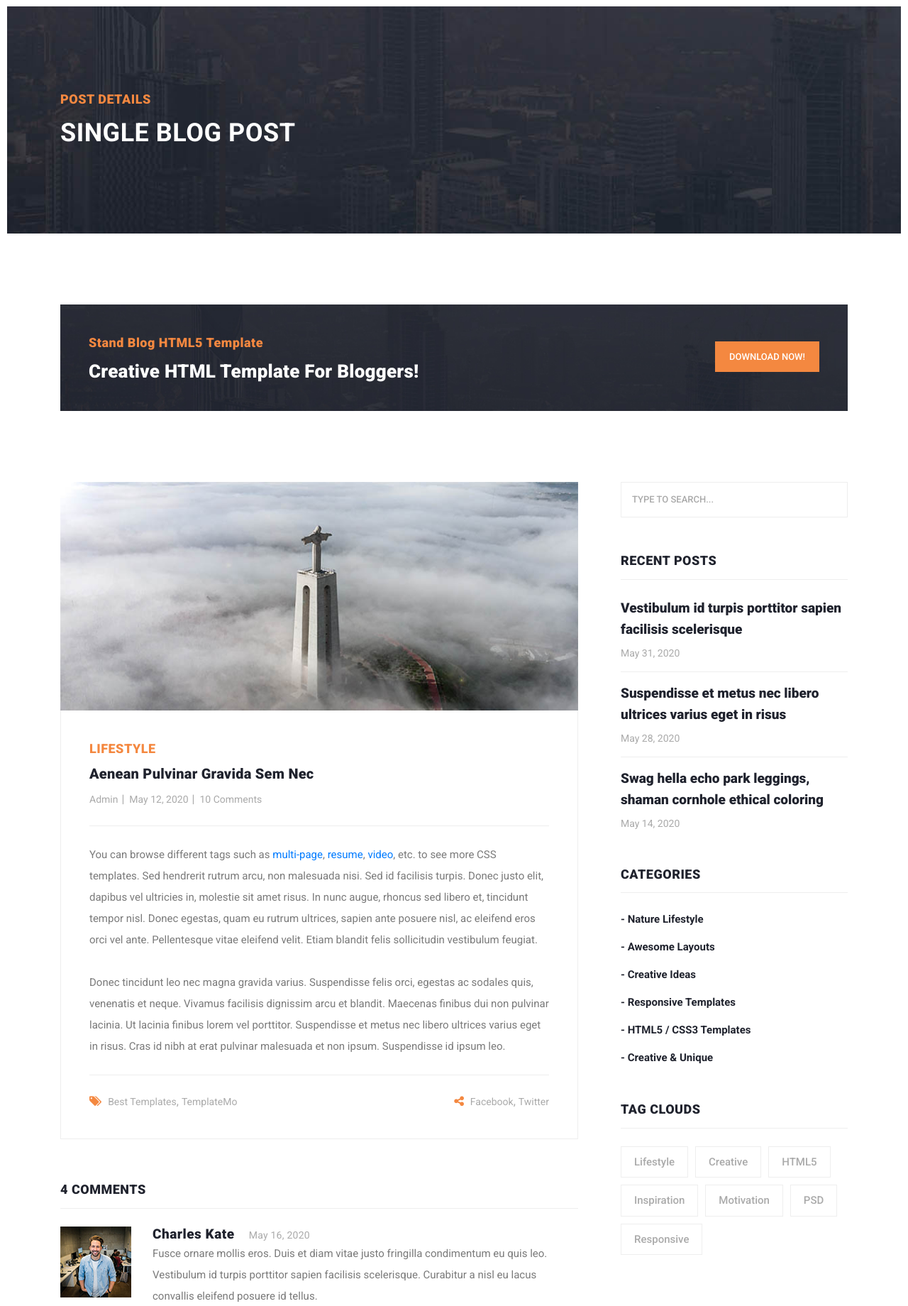
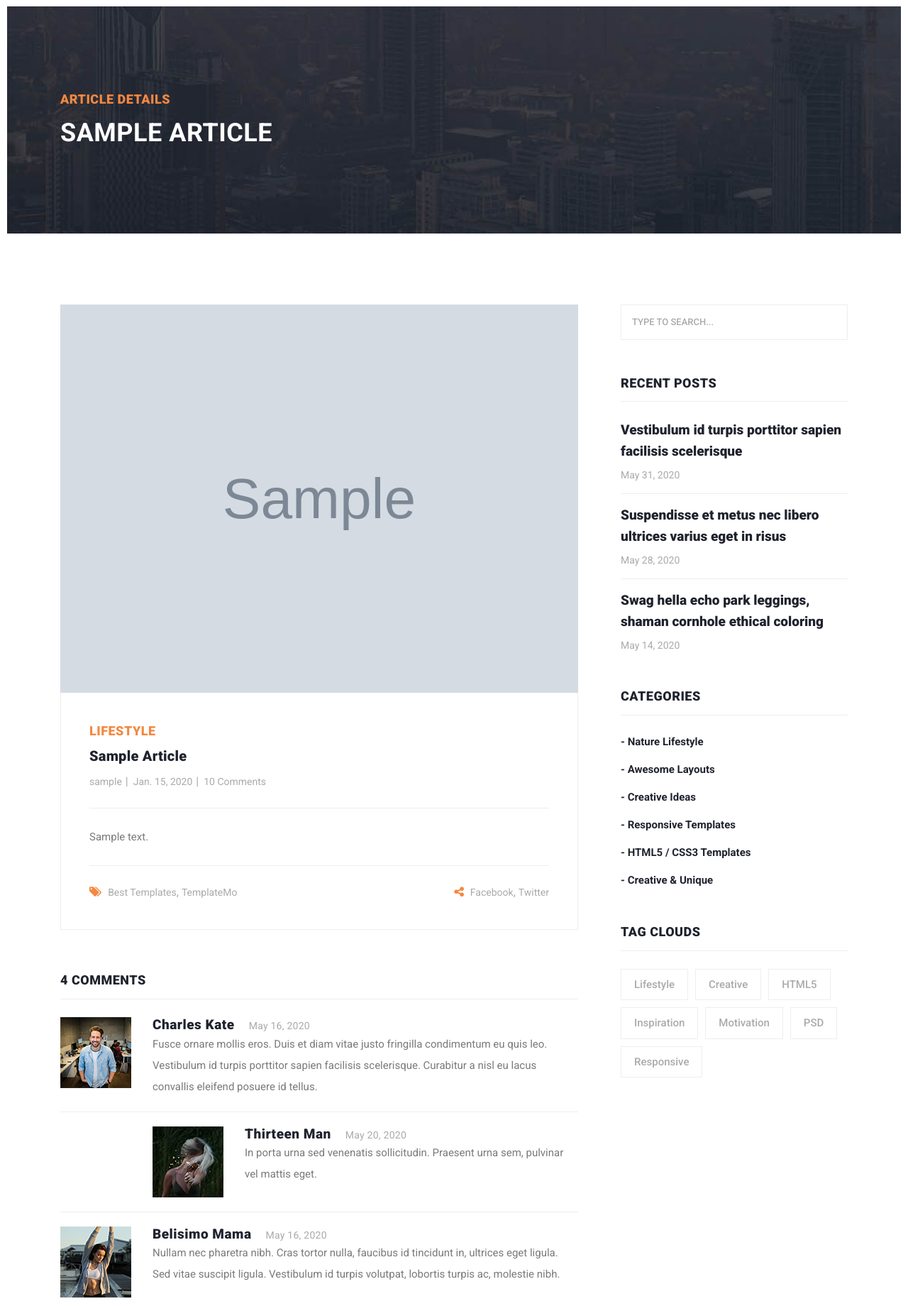
Before and after one commit to PsychoProg/standblog, a Django app: template blog/templates/blog/post-details.html in a window 1280 px wide. Shown: the part 101-1941 px from the top of the page at 71% size. Run offline with Django 4.2, Linux system fonts and the light colour scheme; the template is opened without the code that fills it: values that come from a table or form of the project are taken from there, others are empty; tables that the repository leaves empty hold one stand-in row (values such as "Sample post"); grey boxes marked "Sample" are stand-in pictures; some libraries are stand-ins or nearby versions.

Commit message:
post details

```diff
--- a/blog/models.py
+++ b/blog/models.py
@@ -39,7 +39,7 @@ class Article(models.Model):
     # set articles on home app template
 
     def __str__(self):
-        return f"title: {self.title}"
+        return f"title: {self.title}, id: {self.id}"
 
     class Meta:
         verbose_name = "Article"
--- a/blog/templates/blog/post-details.html
+++ b/blog/templates/blog/post-details.html
@@ -8,7 +8,8 @@
     <meta name="viewport" content="width=device-width, initial-scale=1, shrink-to-fit=no">
     <meta name="description" content="">
     <meta name="author" content="">
-    <link href="https://fonts.googleapis.com/css?family=Roboto:100,100i,300,300i,400,400i,500,500i,700,700i,900,900i&display=swap" rel="stylesheet">
+    <link href="https://fonts.googleapis.com/css?family=Roboto:100,100i,300,300i,400,400i,500,500i,700,700i,900,900i&display=swap"
+          rel="stylesheet">
 
     <title>Stand Blog - Post Details</title>
 
@@ -46,7 +47,8 @@ https://templatemo.com/tm-551-stand-blog
     <nav class="navbar navbar-expand-lg">
         <div class="container">
             <a class="navbar-brand" href="{% url 'home:home_url' %}"><h2>Stand Blog<em>.</em></h2></a>
-          <button class="navbar-toggler" type="button" data-toggle="collapse" data-target="#navbarResponsive" aria-controls="navbarResponsive" aria-expanded="false" aria-label="Toggle navigation">
+            <button class="navbar-toggler" type="button" data-toggle="collapse" data-target="#navbarResponsive"
+                    aria-controls="navbarResponsive" aria-expanded="false" aria-label="Toggle navigation">
                 <span class="navbar-toggler-icon"></span>
             </button>
             <div class="collapse navbar-collapse" id="navbarResponsive">
@@ -82,8 +84,8 @@ https://templatemo.com/tm-551-stand-blog
             <div class="row">
                 <div class="col-lg-12">
                     <div class="text-content">
-                <h4>Post Details</h4>
-                <h2>Single blog post</h2>
+                        <h4>Article Details</h4>
+                        <h2>{{ article.title }}</h2>
                     </div>
                 </div>
             </div>
@@ -92,29 +94,6 @@ https://templatemo.com/tm-551-stand-blog
 </div>
 
 <!-- Banner Ends Here -->
-
-    <section class="call-to-action">
-      <div class="container">
-        <div class="row">
-          <div class="col-lg-12">
-            <div class="main-content">
-              <div class="row">
-                <div class="col-lg-8">
-                  <span>Stand Blog HTML5 Template</span>
-                  <h4>Creative HTML Template For Bloggers!</h4>
-                </div>
-                <div class="col-lg-4">
-                  <div class="main-button">
-                    <a rel="nofollow" href="https://templatemo.com/tm-551-stand-blog" target="_parent">Download Now!</a>
-                  </div>
-                </div>
-              </div>
-            </div>
-          </div>
-        </div>
-      </div>
-    </section>
-
 
 <section class="blog-posts grid-system">
     <div class="container">
@@ -125,18 +104,17 @@ https://templatemo.com/tm-551-stand-blog
                         <div class="col-lg-12">
                             <div class="blog-post">
                                 <div class="blog-thumb">
-                      <img src="{% static 'images/blog-post-02.jpg' %}" alt="">
+                                    <img src="{{ article.image.url }}" alt="">
                                 </div>
                                 <div class="down-content">
                                     <span>Lifestyle</span>
-                      <a href="post-details.html"><h4>Aenean pulvinar gravida sem nec</h4></a>
+                                    <a href="post-details.html"><h4>{{ article.title }}</h4></a>
                                     <ul class="post-info">
-                        <li><a href="#">Admin</a></li>
-                        <li><a href="#">May 12, 2020</a></li>
+                                        <li><a href="#">{{ article.author }}</a></li>
+                                        <li><a href="#">{{ article.created }}</a></li>
                                         <li><a href="#">10 Comments</a></li>
                                     </ul>
-                      <p>You can browse different tags such as <a rel="nofollow" href="https://templatemo.com/tag/multi-page" target="_parent">multi-page</a>, <a rel="nofollow" href="https://templatemo.com/tag/resume" target="_parent">resume</a>, <a rel="nofollow" href="https://templatemo.com/tag/video" target="_parent">video</a>, etc. to see more CSS templates. Sed hendrerit rutrum arcu, non malesuada nisi. Sed id facilisis turpis. Donec justo elit, dapibus vel ultricies in, molestie sit amet risus. In nunc augue, rhoncus sed libero et, tincidunt tempor nisl. Donec egestas, quam eu rutrum ultrices, sapien ante posuere nisl, ac eleifend eros orci vel ante. Pellentesque vitae eleifend velit. Etiam blandit felis sollicitudin vestibulum feugiat.
-                      <br><br>Donec tincidunt leo nec magna gravida varius. Suspendisse felis orci, egestas ac sodales quis, venenatis et neque. Vivamus facilisis dignissim arcu et blandit. Maecenas finibus dui non pulvinar lacinia. Ut lacinia finibus lorem vel porttitor. Suspendisse et metus nec libero ultrices varius eget in risus. Cras id nibh at erat pulvinar malesuada et non ipsum. Suspendisse id ipsum leo.</p>
+                                    <p>{{ article.body }}</p>
                                     <div class="post-options">
                                         <div class="row">
                                             <div class="col-6">
@@ -171,7 +149,10 @@ https://templatemo.com/tm-551-stand-blog
                                             </div>
                                             <div class="right-content">
                                                 <h4>Charles Kate<span>May 16, 2020</span></h4>
-                            <p>Fusce ornare mollis eros. Duis et diam vitae justo fringilla condimentum eu quis leo. Vestibulum id turpis porttitor sapien facilisis scelerisque. Curabitur a nisl eu lacus convallis eleifend posuere id tellus.</p>
+                                                <p>Fusce ornare mollis eros. Duis et diam vitae justo fringilla
+                                                    condimentum eu quis leo. Vestibulum id turpis porttitor sapien
+                                                    facilisis scelerisque. Curabitur a nisl eu lacus convallis eleifend
+                                                    posuere id tellus.</p>
                                             </div>
                                         </li>
                                         <li class="replied">
@@ -180,7 +161,8 @@ https://templatemo.com/tm-551-stand-blog
                                             </div>
                                             <div class="right-content">
                                                 <h4>Thirteen Man<span>May 20, 2020</span></h4>
-                            <p>In porta urna sed venenatis sollicitudin. Praesent urna sem, pulvinar vel mattis eget.</p>
+                                                <p>In porta urna sed venenatis sollicitudin. Praesent urna sem, pulvinar
+                                                    vel mattis eget.</p>
                                             </div>
                                         </li>
                                         <li>
@@ -189,7 +171,9 @@ https://templatemo.com/tm-551-stand-blog
                                             </div>
                                             <div class="right-content">
                                                 <h4>Belisimo Mama<span>May 16, 2020</span></h4>
-                            <p>Nullam nec pharetra nibh. Cras tortor nulla, faucibus id tincidunt in, ultrices eget ligula. Sed vitae suscipit ligula. Vestibulum id turpis volutpat, lobortis turpis ac, molestie nibh.</p>
+                                                <p>Nullam nec pharetra nibh. Cras tortor nulla, faucibus id tincidunt
+                                                    in, ultrices eget ligula. Sed vitae suscipit ligula. Vestibulum id
+                                                    turpis volutpat, lobortis turpis ac, molestie nibh.</p>
                                             </div>
                                         </li>
                                         <li class="replied">
@@ -198,7 +182,9 @@ https://templatemo.com/tm-551-stand-blog
                                             </div>
                                             <div class="right-content">
                                                 <h4>Thirteen Man<span>May 22, 2020</span></h4>
-                            <p>Mauris sit amet justo vulputate, cursus massa congue, vestibulum odio. Aenean elit nunc, gravida in erat sit amet, feugiat viverra leo.</p>
+                                                <p>Mauris sit amet justo vulputate, cursus massa congue, vestibulum
+                                                    odio. Aenean elit nunc, gravida in erat sit amet, feugiat viverra
+                                                    leo.</p>
                                             </div>
                                         </li>
                                     </ul>
@@ -215,27 +201,32 @@ https://templatemo.com/tm-551-stand-blog
                                         <div class="row">
                                             <div class="col-md-6 col-sm-12">
                                                 <fieldset>
-                              <input name="name" type="text" id="name" placeholder="Your name" required="">
+                                                    <input name="name" type="text" id="name" placeholder="Your name"
+                                                           required="">
                                                 </fieldset>
                                             </div>
                                             <div class="col-md-6 col-sm-12">
                                                 <fieldset>
-                              <input name="email" type="text" id="email" placeholder="Your email" required="">
+                                                    <input name="email" type="text" id="email" placeholder="Your email"
+                                                           required="">
                                                 </fieldset>
                                             </div>
                                             <div class="col-md-12 col-sm-12">
                                                 <fieldset>
-                              <input name="subject" type="text" id="subject" placeholder="Subject">
+                                                    <input name="subject" type="text" id="subject"
+                                                           placeholder="Subject">
                                                 </fieldset>
                                             </div>
                                             <div class="col-lg-12">
                                                 <fieldset>
-                              <textarea name="message" rows="6" id="message" placeholder="Type your comment" required=""></textarea>
+                                                    <textarea name="message" rows="6" id="message"
+                                                              placeholder="Type your comment" required=""></textarea>
                                                 </fieldset>
                                             </div>
                                             <div class="col-lg-12">
                                                 <fieldset>
-                              <button type="submit" id="form-submit" class="main-button">Submit</button>
+                                                    <button type="submit" id="form-submit" class="main-button">Submit
+                                                    </button>
                                                 </fieldset>
                                             </div>
                                         </div>
@@ -252,7 +243,8 @@ https://templatemo.com/tm-551-stand-blog
                         <div class="col-lg-12">
                             <div class="sidebar-item search">
                                 <form id="search_form" name="gs" method="GET" action="#">
-                      <input type="text" name="q" class="searchText" placeholder="type to search..." autocomplete="on">
+                                    <input type="text" name="q" class="searchText" placeholder="type to search..."
+                                           autocomplete="on">
                                 </form>
                             </div>
                         </div>
@@ -359,13 +351,13 @@ https://templatemo.com/tm-551-stand-blog
 <script src="{% static 'js/accordions.js' %}"></script>
 
 
-    <script language = "text/Javascript">
+<script language="text/Javascript">
     cleared[0] = cleared[1] = cleared[2] = 0; //set a cleared flag for each field
-      function clearField(t){                   //declaring the array outside of the
-      if(! cleared[t.id]){                      // function makes it static and global
+    function clearField(t) {                   //declaring the array outside of the
+        if (!cleared[t.id]) {                      // function makes it static and global
             cleared[t.id] = 1;  // you could use true and false, but that's more typing
-          t.value='';         // with more chance of typos
-          t.style.color='#fff';
+            t.value = '';         // with more chance of typos
+            t.style.color = '#fff';
         }
     }
 </script>
--- a/blog/urls.py
+++ b/blog/urls.py
@@ -4,5 +4,5 @@ from . import views
 app_name = 'blog'
 
 urlpatterns = [
-    path('post', views.blog_view, name='post_url')
+    path('detail/<int:pk>', views.blog_view, name='post_url')
 ]
--- a/standblog_r/urls.py
+++ b/standblog_r/urls.py
@@ -24,5 +24,5 @@ urlpatterns = [
     path('admin/', admin.site.urls),
     path('', include('home.urls')),
     path('', include('account.urls')),
-    path('', include('blog.urls')),
+    path('articles/', include('blog.urls')),
 ] + static(settings.MEDIA_URL, document_root=settings.MEDIA_ROOT)
```
Also changed, not shown: blog/views.py (+9 -3 lines). Lines whose indentation alone changed are shown as unchanged.
